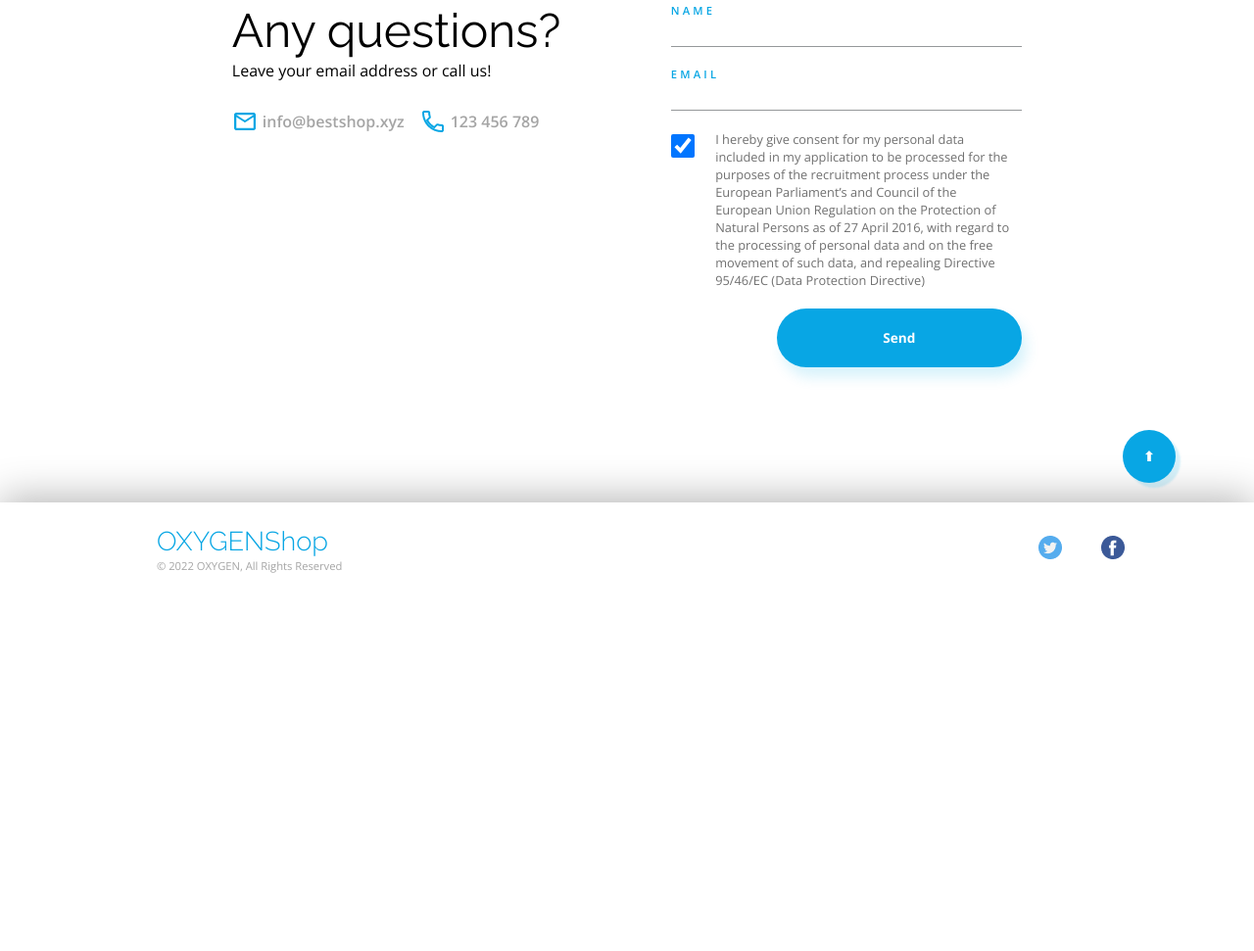
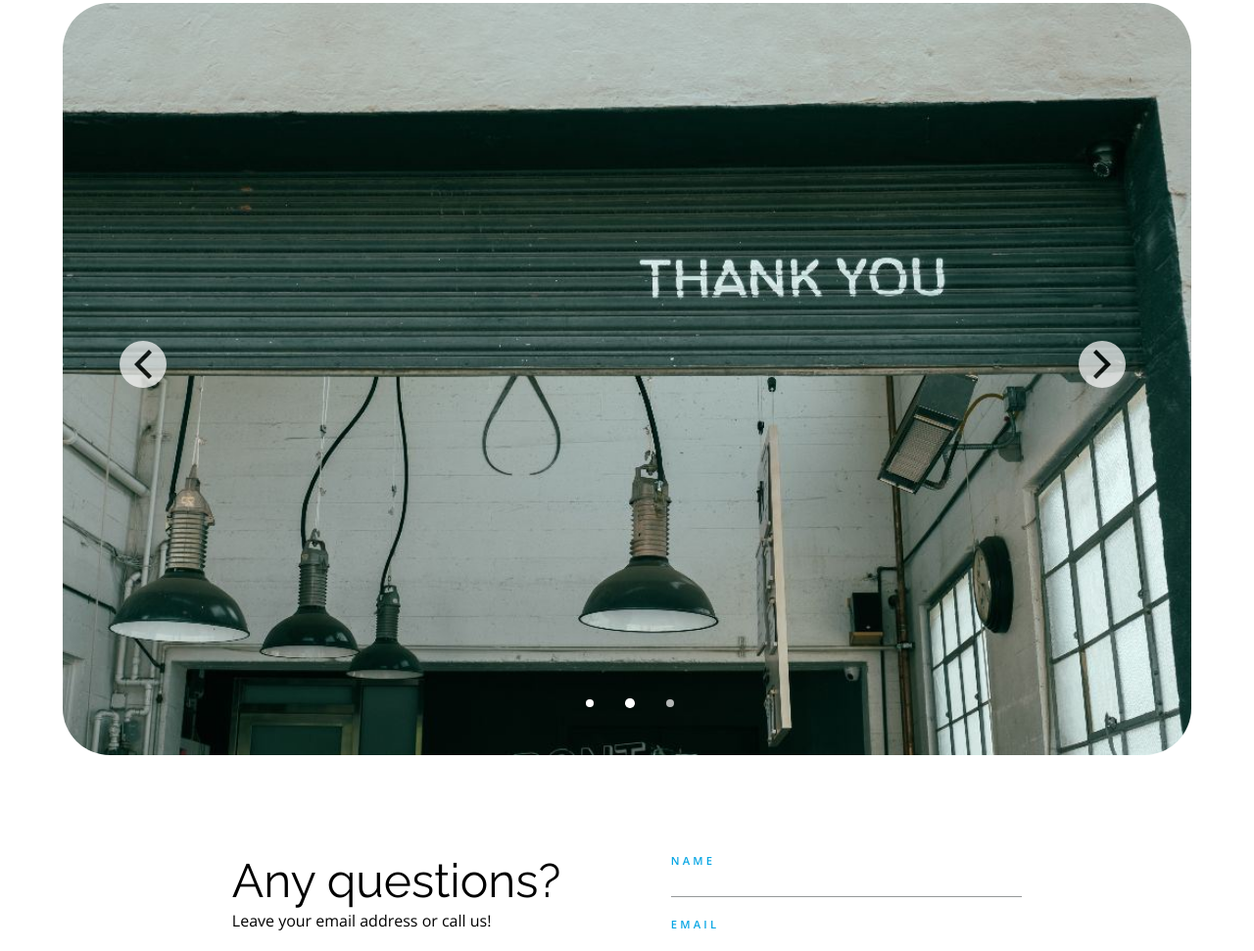
Before and after one commit to jankowieCanda/OXYGENShop, a plain HTML site: page index.html in a window 1280 px wide. Shown: the part 3046-4017 px from the top of the page at 98% size. Before the commit the page ends 3655 px from the top, so only its background shows below. Drawn offline with nearby package versions, Linux system fonts and the light colour scheme; no server answers.

Commit message:
ADD: slider(js, scss)

```diff
--- a/index.html
+++ b/index.html
@@ -8,8 +8,10 @@
     <script src="./scripts/header.js" defer></script>
     <script src="./scripts/currencySelect.js" defer></script>
     <script src="./scripts/currencyFetch.js" defer></script>
+    <script src="./scripts/Slider.js" defer></script>
+    <script src="./scripts/pageScroll.js" defer></script>
 </head>
-<body onscroll="myPercentageScroll()">
+<body>
     <div class="container">
         <div id="pageScroll"></div>
         <header class="header">
--- /dev/null
+++ b/scripts/Slider.js
@@ -0,0 +1,100 @@
+const toPrices = document.getElementById('toPrices');
+const list = ['img/negative-space-thumb-alvaro-serrano-come-in-we-are-open-sign-1.jpg', 'img/negative-space-thumb-matt-jones-thank-you-sign-1.jpg', 'img/negative-space-closed-sign-vintage-glass-door-kaique-rocha-thumb-1.jpg'];
+let pos = 0;
+
+class Slider {
+    constructor(sliderId){
+        this.sliderId = sliderId;
+    }
+
+    createSlider(imgList) {
+        imgList = list;
+        let div = document.createElement('div');
+        div.id = this.sliderId;
+        let prevBtn = document.createElement('img');
+        prevBtn.className = 'slider__Btn slider__Btn--prev';
+        prevBtn.id = 'prev';
+        prevBtn.src = 'img/back_arrow_icon.png';
+        let nextBtn = document.createElement('img');
+        nextBtn.className = 'slider__Btn slider__Btn--next';
+        nextBtn.id = 'next';
+        nextBtn.src = 'img/forward_arrow_icon.png';
+        let dot_div = document.createElement('div');
+        dot_div.className = 'dot_div';
+
+        list.map((value, index) => {
+            let img = document.createElement('img');
+            img.src = value;
+            img.id = `slider_img_${index}`;
+            img.className = 'slider__img inactiva';
+            let span = document.createElement('span');
+            span.className = 'dot';
+            span.id = `dot_${index}`;
+            div.append(img);
+            dot_div.append(span);
+        })
+
+
+        div.append(prevBtn);
+        div.append(nextBtn);
+        div.append(dot_div);
+
+        toPrices.insertAdjacentElement('afterend', div)
+    }
+}
+
+const slider =  new Slider('slider');
+slider.createSlider(list);
+
+let img_principal = document.getElementById(`slider_img_${pos}`);
+img_principal.className = 'activa';
+// console.log(img_principal)
+
+const next = document.getElementById('next');
+const prev = document.getElementById('prev');
+let dot = document.getElementById(`dot_${pos}`);
+
+window.addEventListener('load', () => {
+    setInterval(() => {
+        dot.style.padding = '0';
+        dot.style.opacity = '7';
+        pos++;
+        if(pos >= list.length) {
+            pos = 0;
+        }
+        img_principal.src = list[pos];
+        dot = document.getElementById(`dot_${pos}`);
+        dot.style.padding = '0.3em';
+        dot.style.opacity = '1';
+    }, 5000);
+});
+
+// dot.addEventListener('click', () => {
+
+// });
+
+next.addEventListener('click', function next_img(){
+    dot.style.padding = '0';
+    dot.style.opacity = '7';
+    pos++;
+    if(pos >= list.length) {
+        pos = 0;
+    }
+    img_principal.src = list[pos];
+    dot = document.getElementById(`dot_${pos}`);
+    dot.style.padding = '0.3em';
+    dot.style.opacity = '1';
+});
+
+prev.addEventListener('click', function prev_img() {
+    dot.style.padding = '0';
+    dot.style.opacity = '7';
+    pos--;
+    if(pos < 0) {
+        pos = list.length-1;
+    }
+    img_principal.src = list[pos];
+    dot = document.getElementById(`dot_${pos}`);
+    dot.style.padding = '0.3em';
+    dot.style.opacity = '1';
+});
--- a/styles.scss
+++ b/styles.scss
@@ -8,6 +8,7 @@
 @import 'styles/contact.scss';
 @import 'styles/footer.scss';
 @import 'styles/currencySelect.scss';
+@import 'styles/slider.scss';
 
 $whiteColor: #FFFFFF;
 
--- /dev/null
+++ b/styles/slider.scss
@@ -0,0 +1,101 @@
+$whiteColor: #FFFFFF;
+
+#slider {
+    width: 90%;
+    position: relative;
+    margin-bottom: $bottom * 5;
+    text-align: center;
+
+    .activa {
+        width: 100%;
+        border-radius: 3em;
+    }
+    .inactiva {
+        display: none;
+    }
+    .slider__Btn {
+        background-color: $whiteColor;
+        border-radius: 50%;
+        cursor: pointer;
+        opacity: 0.7;
+        margin-top: 30%;
+
+        &--prev {
+            position: absolute;
+            margin-left: -95%;
+        }
+        &--next {
+            position: absolute;
+            margin-left: -20%;
+        }
+    }
+    .slider__Btn:hover {
+        padding: 0.3em;
+        opacity: 1;
+    }
+    .slider__Btn:active {
+        transform: scale(0.9);
+    }
+    .dot_div {
+        position: absolute;
+        width: 30%;
+        height: 3em;
+        margin: -10% 35% 0;
+
+        .dot {
+            background-color: $whiteColor;
+            border-radius: 50%;
+            width: 0.5em;
+            height: 0.5em;
+            margin: 0 0.5em;
+            display: inline-block;
+            cursor: pointer;
+            opacity: 0.7;
+        }
+        .dot:hover {
+            padding: 0.3em;
+            opacity: 1;
+        }
+
+    }
+}
+
+
+
+
+@media only screen and (min-width: 1000px) {
+    #slider {
+        display: flex;
+
+        .slider__Btn {
+
+            &--prev {
+                position: absolute;
+                margin-left: 5%;
+            }
+            &--next {
+                position: absolute;
+                margin-left: 90%;
+            }
+
+        }
+        .dot_div {
+            display: flex;
+            margin: 60% 45% 0;
+            align-items: center;
+
+            .dot {
+                margin: 1em;
+            }
+        }
+    }
+}
+
+@keyframes btn_click {
+    from {
+        padding: 0.3em;
+    }
+    to {
+        padding: 0.2em;
+    }
+}
```
Also changed, not shown: img/back_arrow_icon.png (added), img/forward_arrow_icon.png (added), img/negative-space-closed-sign-vintage-glass-door-kaique-rocha-thumb-1.jpg (added), img/negative-space-thumb-alvaro-serrano-come-in-we-are-open-sign-1.jpg (added), img/negative-space-thumb-matt-jones-thank-you-sign-1.jpg (added), styles.css, 1 other file.
